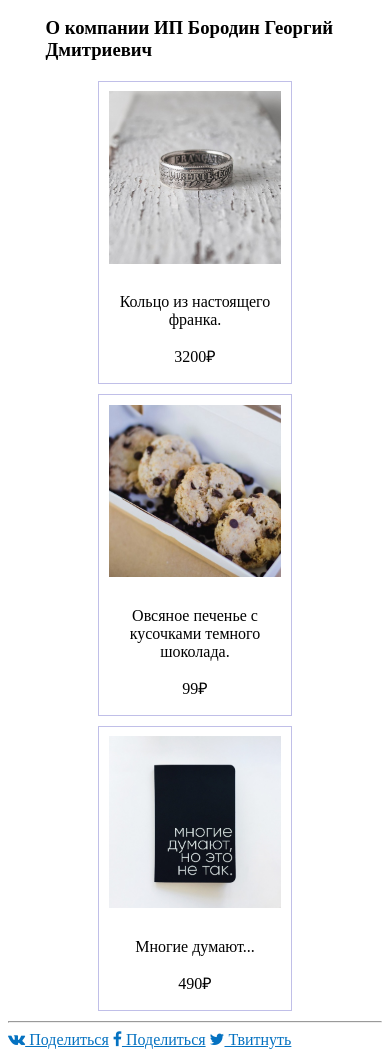
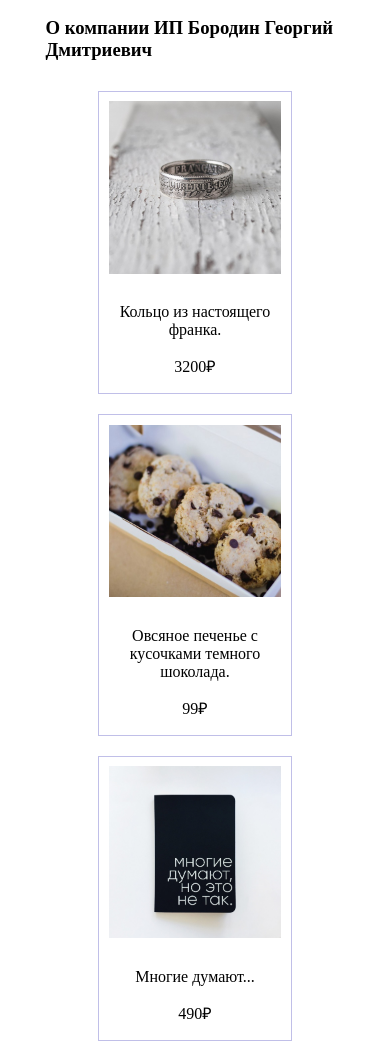
Before and after one commit to BorodinGeorgy/web_task, a plain HTML site: page index.html in a window 390 px wide. Shown: the part 1309-2360 px from the top of the page. Drawn offline with Linux system fonts and the light colour scheme.

Commit message:
add flex

```diff
--- a/index.css
+++ b/index.css
@@ -283,13 +283,16 @@ input[name="VAT"]:checked + label
     opacity: .5;
 }
 
+.services
+{
+    display: flex;
+}
+
 .services > .service
 {
-    display: inline-block;
     width: 30%;
     margin: 0 1%;
     border: 1px solid #c0bfe8;
-    vertical-align: top;
 }
 .services > .service:hover
 {
@@ -340,6 +343,10 @@ input[name="VAT"]:checked + label
         display: inline;
     }
 
+    .services
+    {
+        flex-direction: column;
+    }
     .services .service
     {
         display: block;
```
